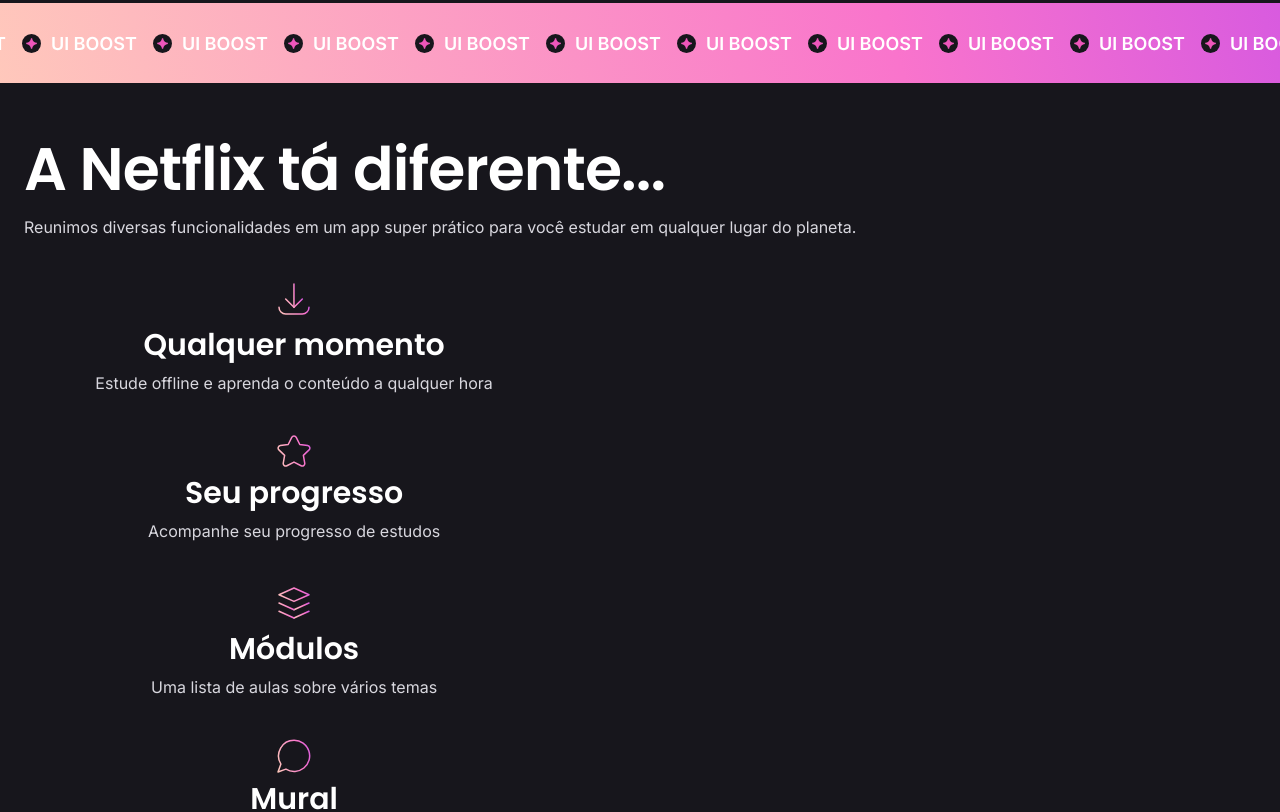
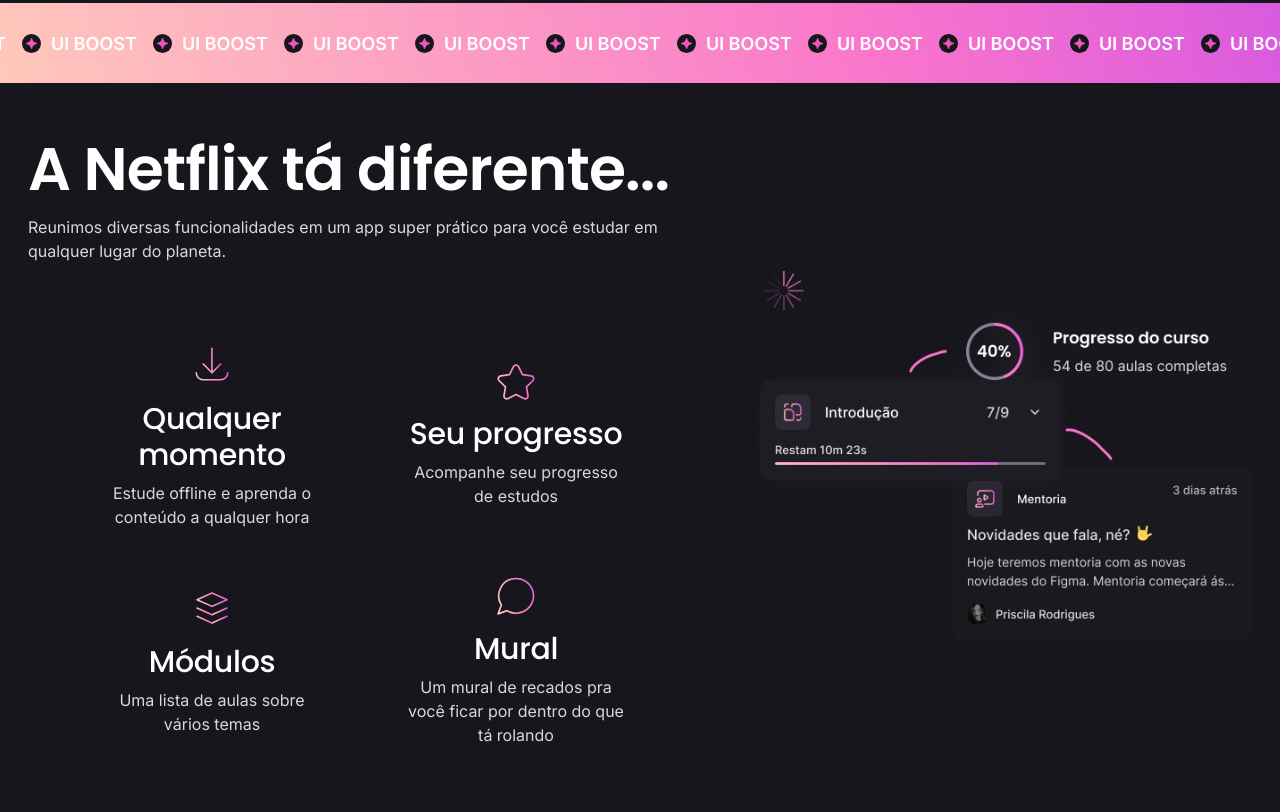
Before and after one commit to cpt-westphalen/lp-uiboost, a React (Vite) app: page / in a window 1280 px wide. Shown: the part 1540-2352 px from the top of the page. Built offline with nearby package versions, Linux system fonts and the light colour scheme.

Commit message:
Fix: Many small css fixes

```diff
--- a/src/components/Structures/FlexCenter/index.tsx
+++ b/src/components/Structures/FlexCenter/index.tsx
@@ -1,5 +1,11 @@
-export const FlexCenter = ({ children }: { children: React.ReactNode }) => (
-	<div className='px-6 flex flex-col justify-center text-center gap-10'>
+type FlexCenterTypes = {
+	children: React.ReactNode;
+	className?: string;
+};
+
+export const FlexCenter = ({ children, className }: FlexCenterTypes) => (
+	<div
+		className={`flex flex-col justify-center text-center gap-10 ${className}`}>
 		{children}
 	</div>
 );
--- a/src/components/Structures/FlexWrap/index.tsx
+++ b/src/components/Structures/FlexWrap/index.tsx
@@ -6,8 +6,7 @@
 	className?: string;
 }) => {
 	return (
-		<div
-			className={`px-6 flex flex-row flex-wrap gap-10 mb-10 ${className}`}>
+		<div className={`flex flex-row flex-wrap gap-10 mb-10 ${className}`}>
 			{children}
 		</div>
 	);
--- a/src/index.css
+++ b/src/index.css
@@ -4,7 +4,10 @@
 
 @layer base {
 	h1 {
-		@apply text-white text-3xl xl:text-6xl font-medium xl:font-semibold font-poppins tracking-[-0.015em];
+		@apply text-white text-3xl xl:text-6xl font-semibold font-poppins tracking-[-0.015em];
+	}
+	h2 {
+		@apply text-white text-2xl xl:text-3xl font-medium font-poppins tracking-[-0.010em];
 	}
 }
 
--- a/src/sections/FeaturesSection/IconItem/index.tsx
+++ b/src/sections/FeaturesSection/IconItem/index.tsx
@@ -2,19 +2,21 @@
 	icon: string;
 	title: string;
 	text: string;
+	size: number;
 };
 
-export const IconItem = ({ icon, title, text }: IconItemTypes) => {
+export const IconItem = ({ icon, title, text, size }: IconItemTypes) => {
 	return (
-		<li className='flex flex-col text-center items-center gap-2'>
+		<li className='flex flex-col text-center items-center gap-2 flex-grow-0 flex-shrink basis-64'>
 			<img
 				src={icon}
 				alt=''
+				height={size}
+				width={size}
+				className='mb-2'
 			/>
-			<h2 className='text-white text-xl xl:text-3xl font-medium xl:font-semibold font-poppins tracking-[-0.015em];'>
-				{title}
-			</h2>
-			<p>{text}</p>
+			<h2>{title}</h2>
+			<p className='w-56'>{text}</p>
 		</li>
 	);
 };
--- a/src/sections/FeaturesSection/index.tsx
+++ b/src/sections/FeaturesSection/index.tsx
@@ -9,27 +9,30 @@
 import starIcon from "../../assets/star-icon.svg";
 
 export const FeaturesSection = () => (
-	<FlexWrap>
+	<FlexWrap className='px-6 items-center justify-center'>
+		<FlexWrap className='max-w-2xl justify-center items-center gap-20'>
 			<Heading
 				title='A Netflix tá diferente...'
 				desc='Reunimos diversas funcionalidades em um app super prático para você estudar em qualquer lugar do planeta.'
 			/>
-		<FlexWrap>
-			<ul className='flex flex-col gap-10'>
+			<ul className='flex flex-row flex-wrap justify-center items-center gap-12'>
 				<IconItem
 					icon={downloadIcon}
 					title={"Qualquer momento"}
 					text={"Estude offline e aprenda o conteúdo a qualquer hora"}
+					size={42}
 				/>
 				<IconItem
 					icon={starIcon}
 					title={"Seu progresso"}
 					text={"Acompanhe seu progresso de estudos"}
+					size={38}
 				/>
 				<IconItem
 					icon={threeLayersIcon}
 					title={"Módulos"}
 					text={"Uma lista de aulas sobre vários temas"}
+					size={40}
 				/>
 				<IconItem
 					icon={chatBalloonIcon}
@@ -37,12 +40,15 @@
 					text={
 						"Um mural de recados pra você ficar por dentro do que tá rolando"
 					}
+					size={38}
 				/>
 			</ul>
+		</FlexWrap>
 		<img
 			src={featuresImg}
 			alt=''
+			loading='lazy'
+			className='max-w-lg w-full'
 		/>
 	</FlexWrap>
-	</FlexWrap>
 );
--- a/src/sections/OpeningSection/index.tsx
+++ b/src/sections/OpeningSection/index.tsx
@@ -4,7 +4,7 @@
 import { FlexWrap } from "../../components/Structures/FlexWrap";
 
 export const OpeningSection = () => (
-	<FlexWrap>
+	<FlexWrap className='px-6'>
 		<Heading
 			superTitle='Exclusivos para alunos uiBoost 📏'
 			title='Estude design até em outra galáxia'
```
Also changed, not shown: src/assets/features-art-small.png (added). Lines whose indentation alone changed are shown as unchanged.
